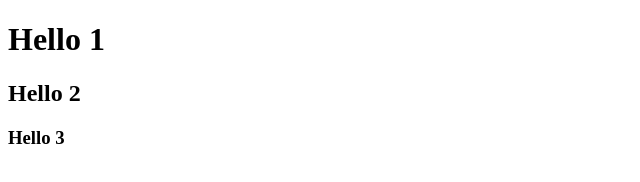
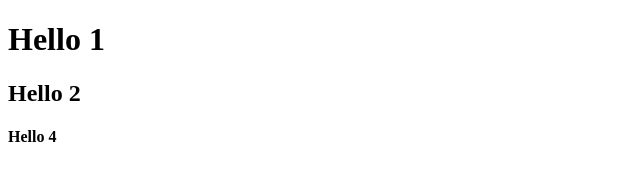
Before and after one commit to ayaulim200716-pixel/git-command, a plain HTML site: page index.html in a window 1280 px wide. Shown: the full height of the page, 0-640 px from the left. Drawn offline with Linux system fonts and the light colour scheme.

Commit message:
changed hello 4

```diff
--- a/index.html
+++ b/index.html
@@ -8,6 +8,6 @@
 <body>
     <h1>Hello 1</h1>
     <h2>Hello 2</h2>
-    <h3>Hello 3</h3>
+    <h4>Hello 4</h4>
 </body>
 </html>
```
